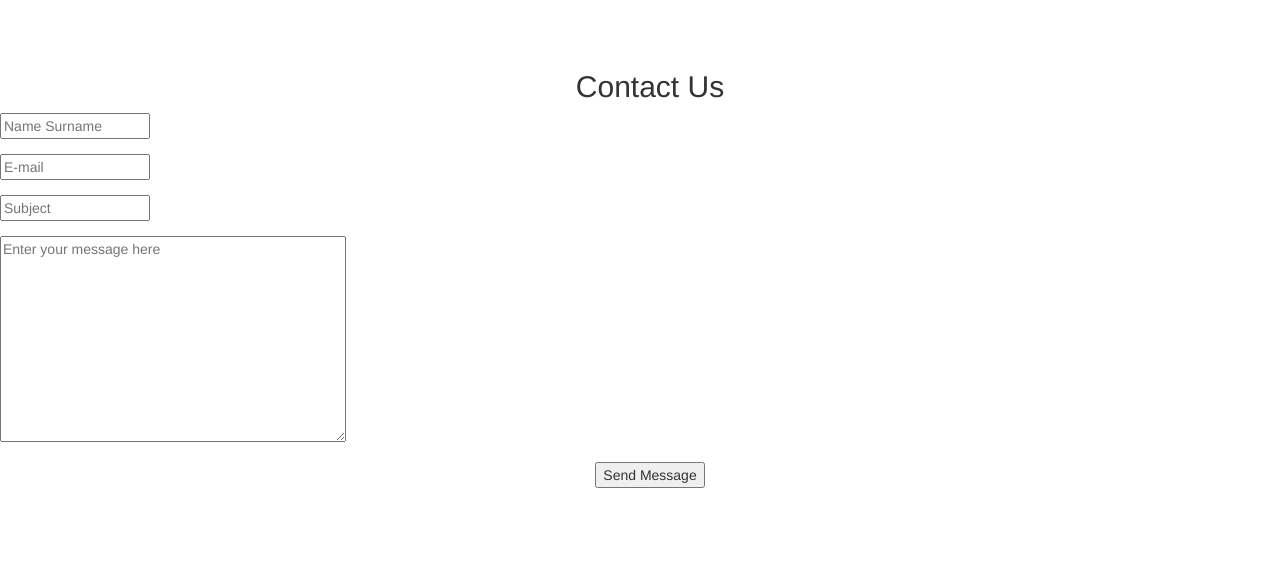
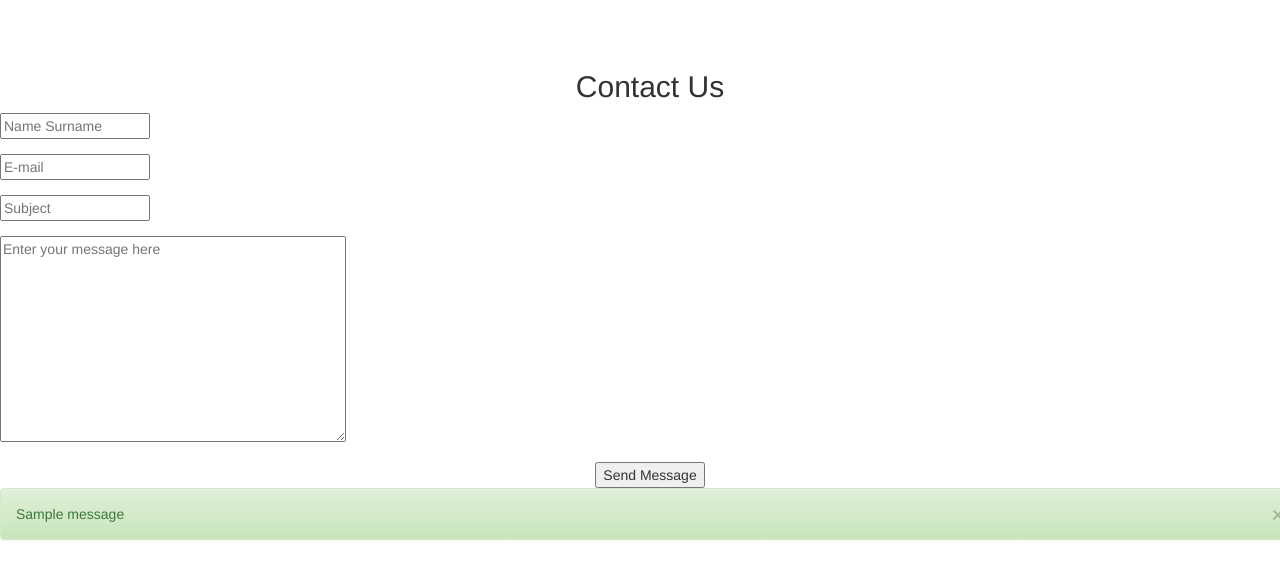
Before and after one commit to mehmetsan/WebsiteProject, a Django app: page /contact/ in a window 1280 px wide. Shown: the part 450-1018 px from the top of the page. Run offline with Django 3.2, Linux system fonts and the light colour scheme; one stand-in notice (Sample message) is shown; some libraries are stand-ins or nearby versions.

Commit message:
Contact page captcha

```diff
--- a/templates/contact.html
+++ b/templates/contact.html
@@ -45,8 +45,17 @@ Contact
                     {{form.message}}
                     <div class="validation"></div>
                   </div>
-                  <div class="g-recaptcha" data-sitekey="6Lc-rzsaAAAAAOlZMHk0oOfpP8dLW-kcxwAVem_J"></div>
+                  <div class="g-recaptcha" data-sitekey="6Le4N00aAAAAAGQMJi-0Iy0-S3oUgBkwlOq24OWL"></div>
                   <div class="text-center"><button type="submit">Send Message</button></div>
+                  {% for message in messages %}
+
+                    <div class="alert alert-success">
+                        <a class="close" href="#" data-dismiss="alert">×</a>
+
+                        {{ message }}
+
+                    </div>
+                  {% endfor %}
                 </form>
               </div>
             </div>
--- a/web_project/views.py
+++ b/web_project/views.py
@@ -1,14 +1,18 @@
-from django.shortcuts import render
+from django.shortcuts import render, redirect
 from posts.models import PostItem, Slider
 from posts.forms import EmailForm
 from users.models import Employee
+
+from django.contrib import messages
 from django.core.mail import send_mail
+from django.http import HttpResponse
 
-from django.http import HttpResponse
 from wsgiref.util import FileWrapper
 import os
 import mimetypes
-
+import requests
+import json
+from dotenv import load_dotenv
 
 def home_view(request):
     sliders = Slider.objects.filter(deploy=True).order_by('-id')[:3]
@@ -29,9 +33,26 @@ def team_view(request):
 
 def contact_view(request):
 
+    load_dotenv('.env')
+
+    CAPTCHA_SECRET = os.getenv('CAPTCHA_SECRET')
+
     email_form = EmailForm(request.POST or None)
 
     if request.method == 'POST':
+
+        cap_token = request.POST.get('g-recaptcha-response')
+        cap_url = 'https://www.google.com/recaptcha/api/siteverify'
+        cap_secret = CAPTCHA_SECRET
+        cap_data = {'secret':cap_secret, 'response':cap_token}
+        cap_server_response = requests.post(url=cap_url, data=cap_data)
+        cap_json = json.loads(cap_server_response.text)
+
+        # IF CAPTHCA FAILS
+        if cap_json['success'] == False:
+            messages.error( request, "Invalid attempt, please refresh the page.")
+            return redirect('/contact')
+
         address = 'info@mosaichealth.com.tr'
         message_name = request.POST['name']
         message_email = request.POST['email']
@@ -48,6 +69,7 @@ def contact_view(request):
             address,  # from email
             [address],  # to email
         )
+        return redirect('/')
 
     return render(request, 'contact.html', {'form': email_form})
 
```
